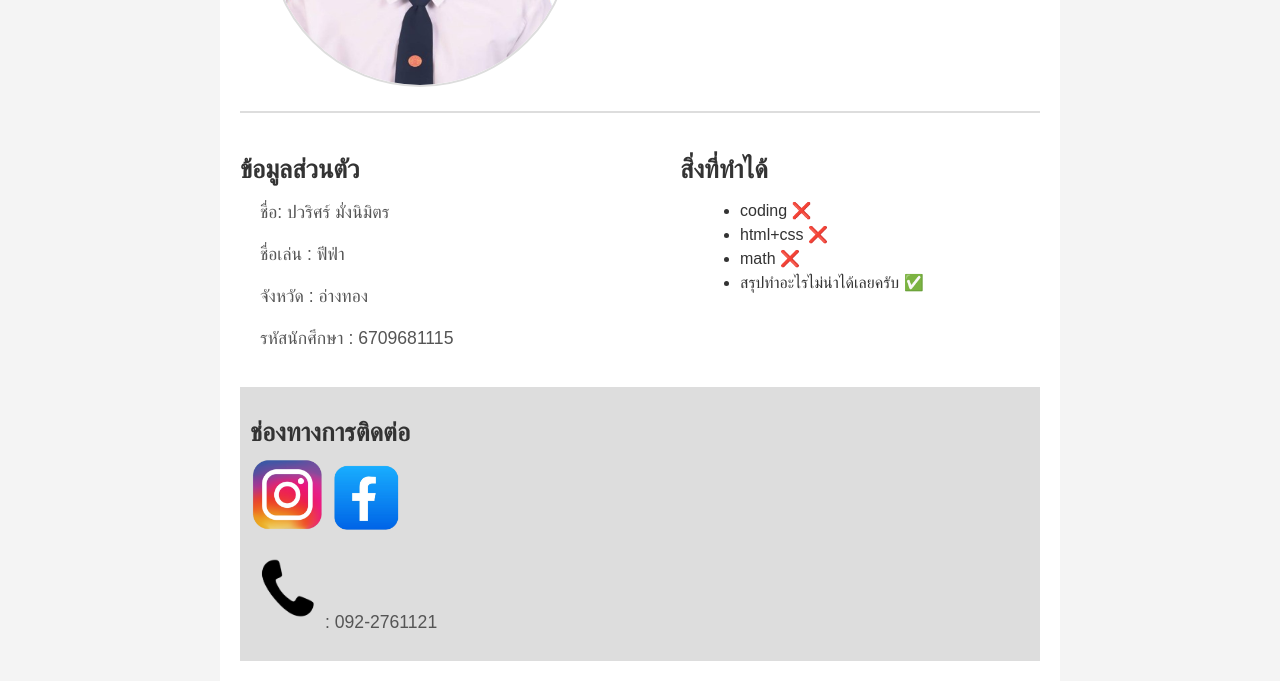
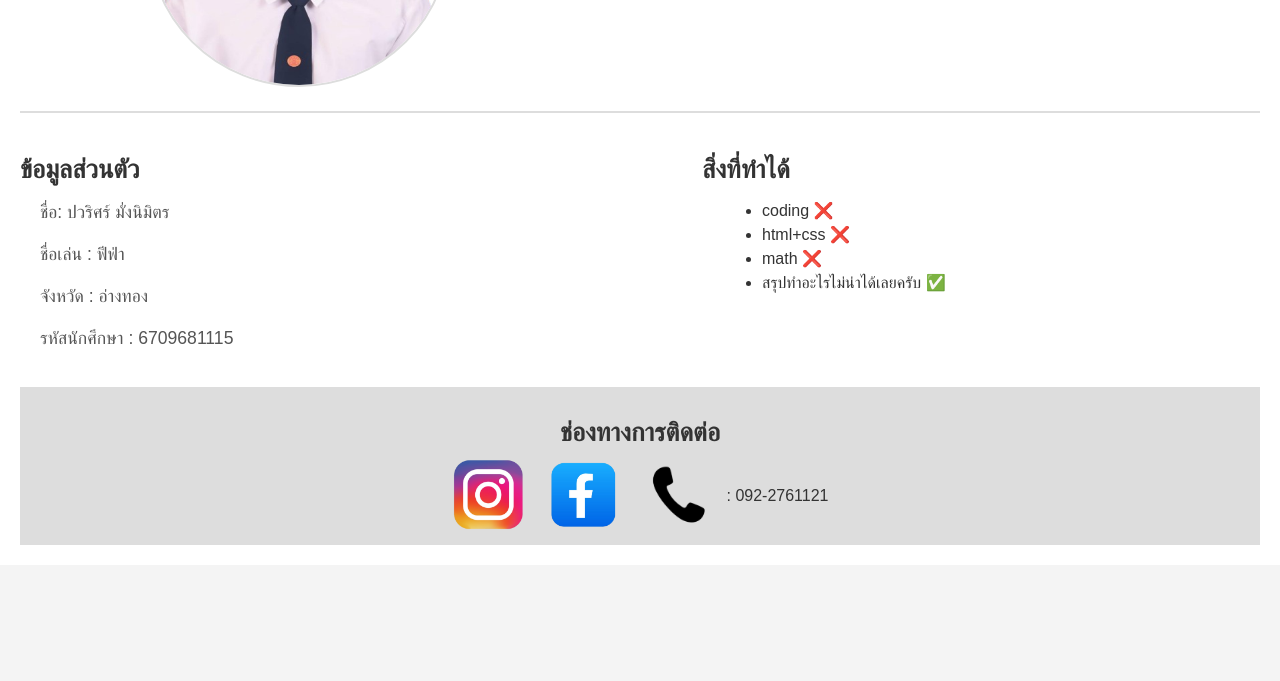
Before and after one commit to PawaritMangnimit/6709681115_MyCSTUStory, a plain HTML site: page index.html in a window 1280 px wide. Shown: the part 325-1006 px from the top of the page. After the commit the page ends 890 px from the top, so only its background shows below. Drawn offline with Linux system fonts and the light colour scheme.

Commit message:
changed index layout

```diff
--- a/index.html
+++ b/index.html
@@ -43,11 +43,16 @@
 
         <footer>
             <h2>ช่องทางการติดต่อ</h2>
-            <a href="https://www.instagram.com/tws.moi_et/" target="_blank"><img src="resources/insta.png" alt="my instagram" width="75"> </a>
-            <a href="https://www.facebook.com/afifa.mitnimang.1" target="_blank"><img src="resources/fb.png" alt="my facebook" width="75"> </a>
-            <p > <img src="resources/tel.png" alt="my telephone number" width="75">: 092-2761121</p>
-            <!-- <p>&copy; 2024 ปวริศร์ มั่งนิมิตร. All rights reserved.</p> -->
+            <div class="contact-icons">
+                <a href="https://www.instagram.com/tws.moi_et/" target="_blank"><img src="resources/insta.png" alt="my instagram" width="75"> </a>
+                <a href="https://www.facebook.com/afifa.mitnimang.1" target="_blank"><img src="resources/fb.png" alt="my facebook" width="75"> </a>
+                <div class="telephone">
+                    <img src="resources/tel.png" alt="my telephone number" width="75">
+                    <span>: 092-2761121</span>
+                </div>
+            </div>
         </footer>
+
     </div>
 </body>
 </html>
--- a/mystyle.css
+++ b/mystyle.css
@@ -9,7 +9,7 @@ body {
     padding-left: 20px;
 }
 .container {
-    max-width: 800px;
+    max-width: 1500px;
     margin: 0 auto;
     padding: 20px;
     background-color: #fff;
@@ -79,9 +79,10 @@ a:hover {
 mark{
     background-color: #C0E4F6;
 }
-footer{
+footer {
     background-color: #ddd;
     padding: 10px;
+    text-align: center; /* Centers the content */
 }
 .info-container {
     display: flex;
@@ -124,3 +125,18 @@ video.profile-video {
     max-width: 300px;
     border-radius: 10px;
 }
+.contact-icons {
+    display: flex;
+    align-items: center; /* Vertically center all items */
+    justify-content: center; /* Center the items horizontally */
+    gap: 20px; /* Space between the icons */
+}
+
+.telephone {
+    display: flex;
+    align-items: center; /* Ensure the icon and text are vertically aligned */
+}
+
+.telephone img {
+    margin-right: 10px; /* Space between the telephone icon and the number */
+}
```
